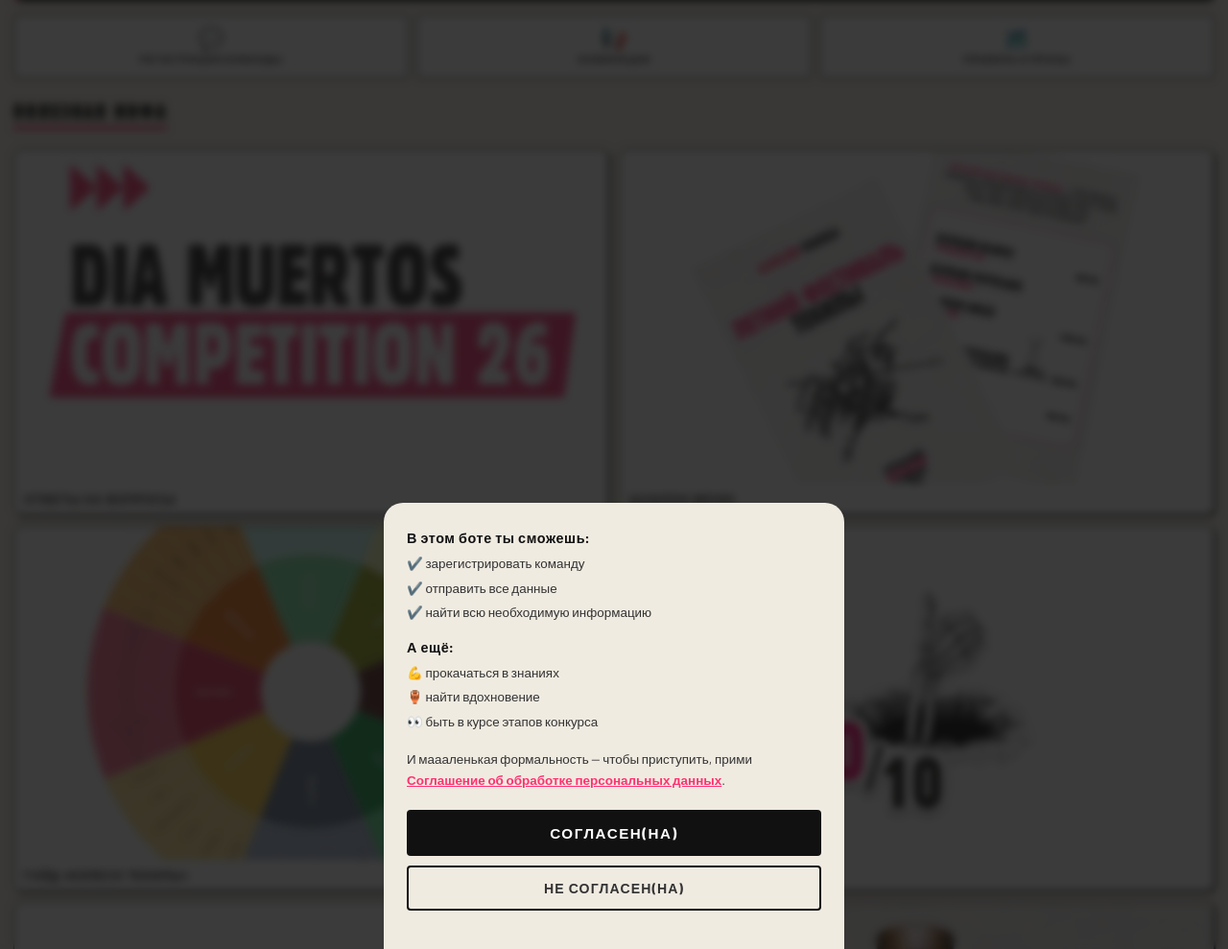
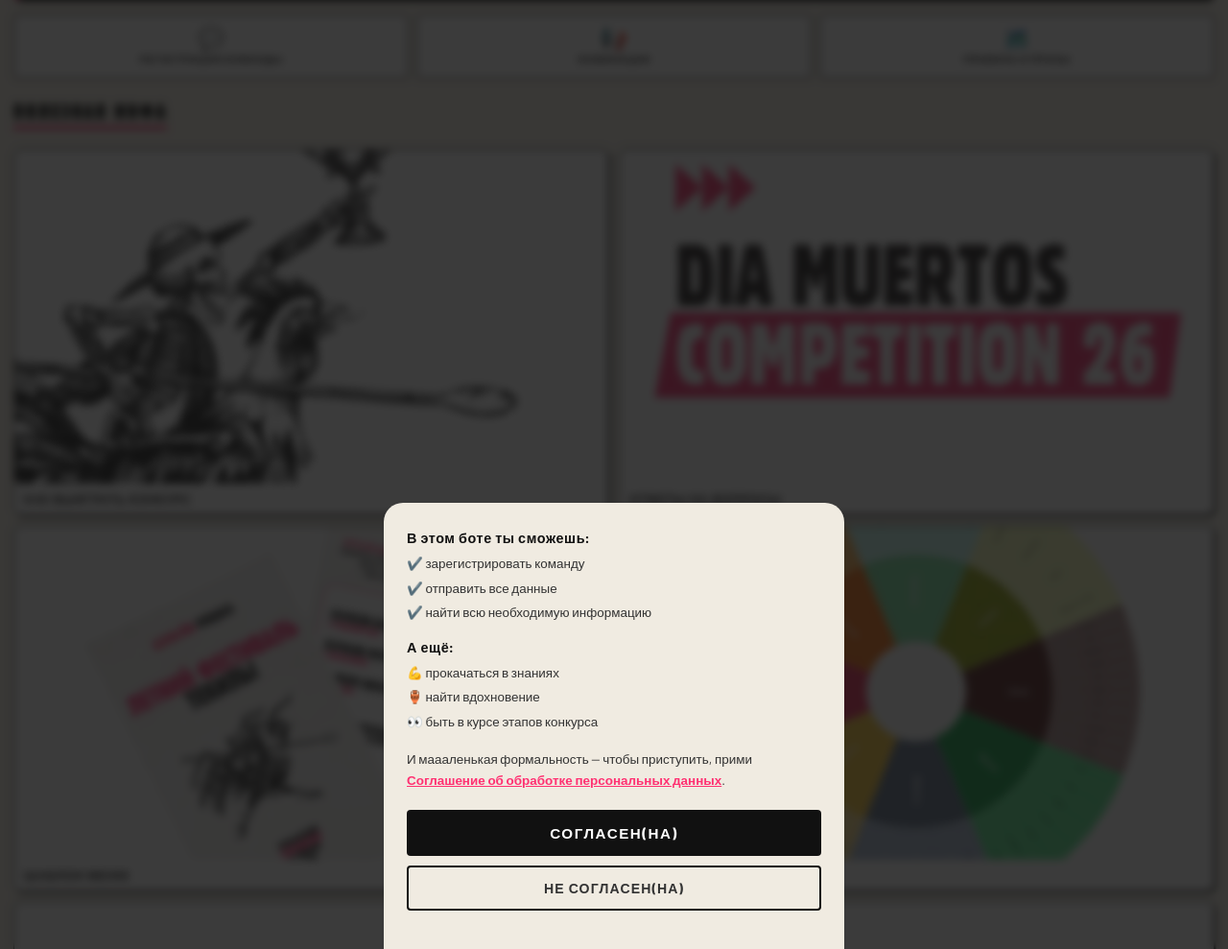
Before and after one commit to therop17/epsolon, a Flask app: page / in a window 1280 px wide. Shown: the part 183-1172 px from the top of the page at 96% size. Run offline with Flask 3, Linux system fonts and the light colour scheme; some libraries are stand-ins or nearby versions; some web fonts are replaced.

Commit message:
Add 'Как выиграть конкурс' card to useful info grid

```diff
--- a/templates/index.html
+++ b/templates/index.html
@@ -115,6 +115,10 @@
 
             <div class="titlenames"><h1>Полезная инфа</h1></div>
             <div class="content-grid">
+    <a class="content-card" href="https://telegra.ph/Kak-vyigrat-konkurs-04-27" target="_blank" rel="noopener">
+        <div class="card-bg card-photo"><img src="/static/img/how_to_win.jpg" alt="Как выиграть конкурс"></div>
+        <div class="content-label"><div class="content-title">Как выиграть конкурс</div></div>
+    </a>
     <a class="content-card" href="https://telegra.ph/Otvety-na-voprosy-ot-industrii-04-27" target="_blank" rel="noopener">
         <div class="card-bg card-photo"><img src="/static/img/competition_qa.jpg" alt="Ответы на вопросы от индустрии"></div>
         <div class="content-label"><div class="content-title">Ответы на вопросы</div></div>
```
